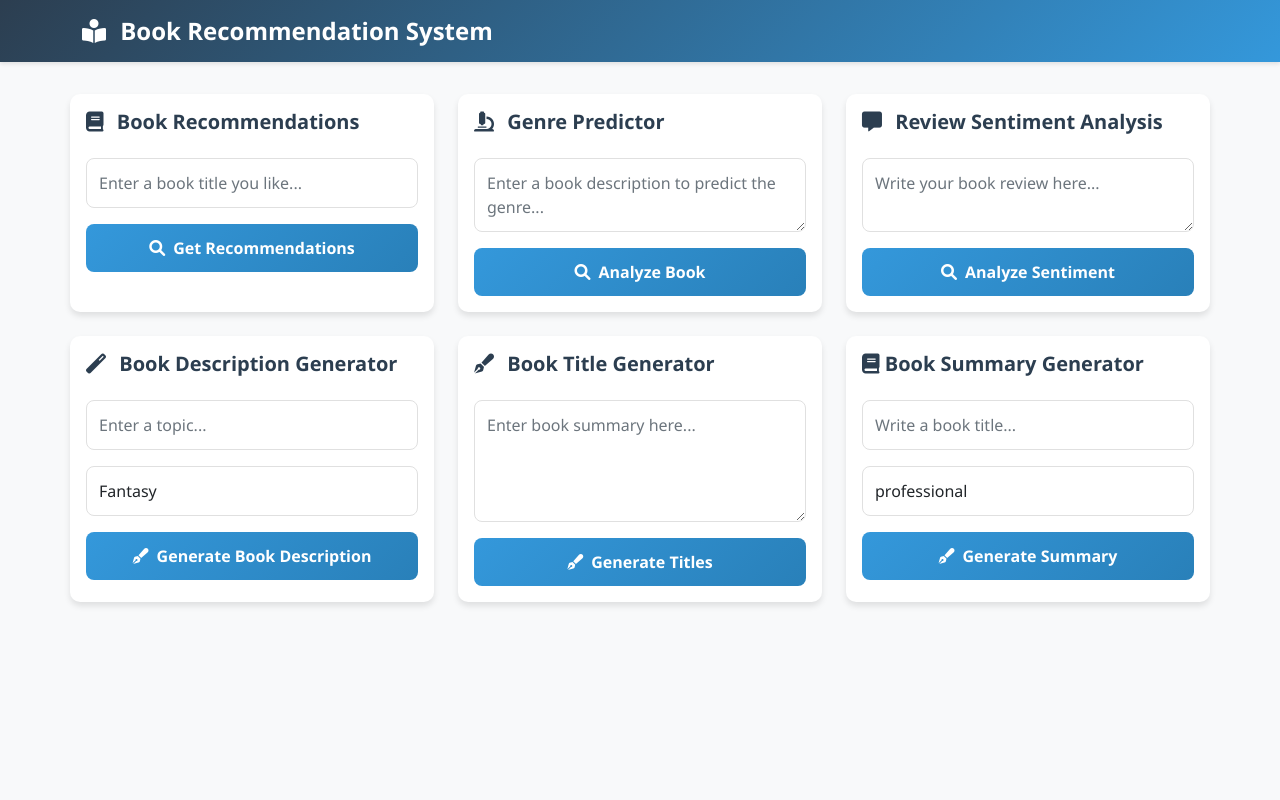
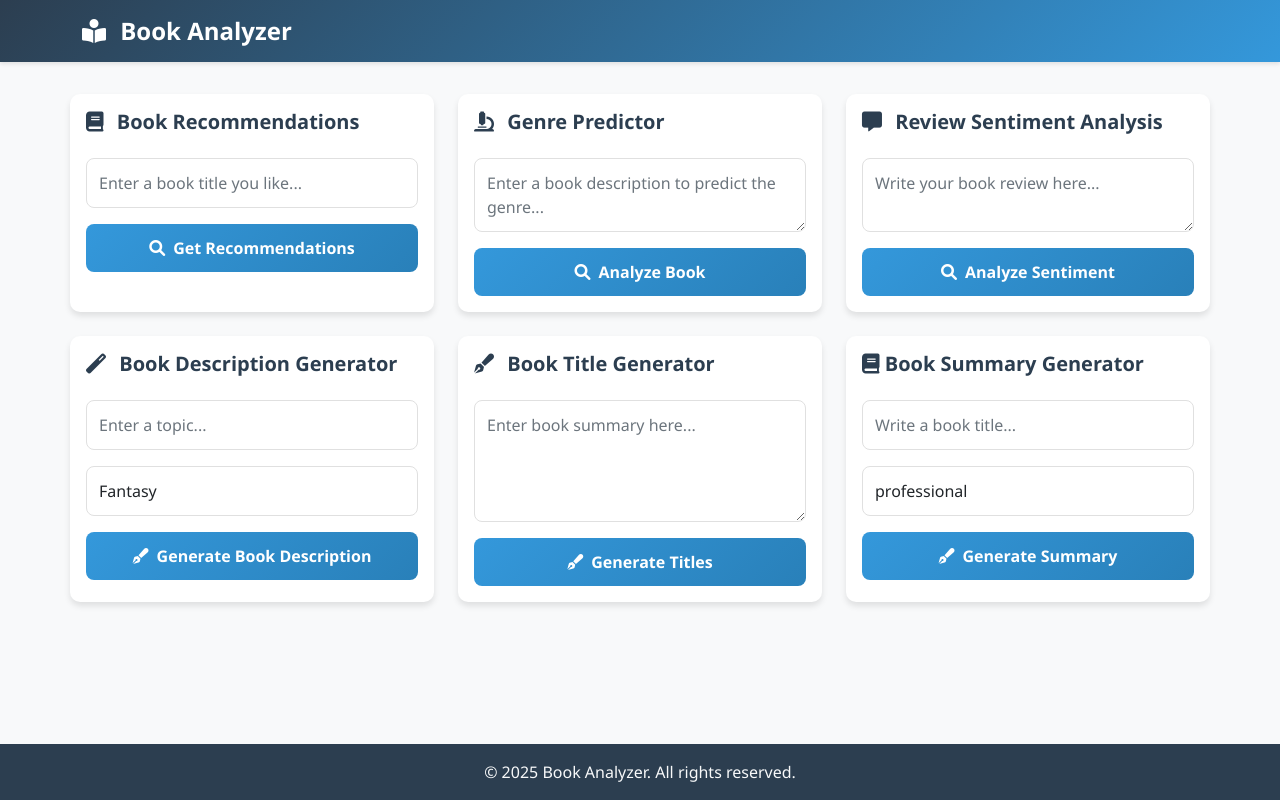
Before and after one commit to kamilhaddaad/NLP-Project, a Flask app: page / in a window 1280 px wide. Run offline with Flask 3, Linux system fonts and the light colour scheme; parts of the project's set-up code (start-up, migrations or seed data) failed here and were passed over.

Commit message:
Added footer and icon

```diff
--- a/templates/index.html
+++ b/templates/index.html
@@ -3,21 +3,23 @@
 <head>
     <meta charset="UTF-8">
     <meta name="viewport" content="width=device-width, initial-scale=1.0">
-    <title>Book Recommendation System</title>
+    <title>Book Analyzer</title>
+    <link rel="icon" href="/static/book_icon.png" type="image/x-icon">
     <link href="https://cdn.jsdelivr.net/npm/bootstrap@5.1.3/dist/css/bootstrap.min.css" rel="stylesheet">
     <link href="https://cdnjs.cloudflare.com/ajax/libs/font-awesome/6.0.0/css/all.min.css" rel="stylesheet">
     <link href="/static/style.css" rel="stylesheet">
 </head>
-<body>
+<body class="d-flex flex-column min-vh-100">
     <nav class="navbar navbar-expand-lg navbar-dark">
         <div class="container">
             <a class="navbar-brand" href="#">
                 <i class="fas fa-book-reader me-2"></i>
-                Book Recommendation System
+                Book Analyzer
             </a>
         </div>
     </nav>
 
+    <div class="flex-grow-1">
         <div class="container main-container">
             <div class="row">
                 <!-- Book Recommendation Section -->
@@ -303,9 +305,15 @@
                 </div>
             </div>
         </div>
+    </div>
 
     <script src="https://cdn.jsdelivr.net/npm/bootstrap@5.1.3/dist/js/bootstrap.bundle.min.js"></script>
     <script src="https://code.jquery.com/jquery-3.6.0.min.js"></script>
     <script src="/static/main.js"></script>
+    <footer class="footer py-3 text-light text-center" style="background-color: var(--primary-color);">
+        <div class="container">
+            <span>© 2025 Book Analyzer. All rights reserved.</span>
+        </div>
+    </footer>
 </body>
 </html>
```
Also changed, not shown: static/book_icon.png (added). Lines whose indentation alone changed are shown as unchanged.
